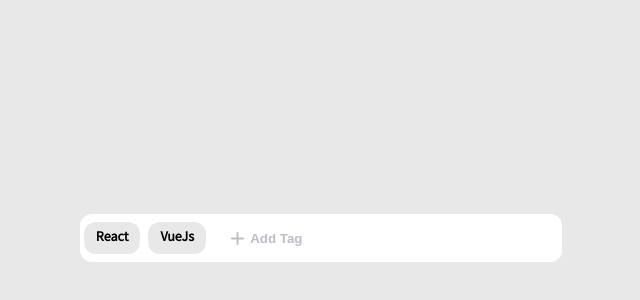
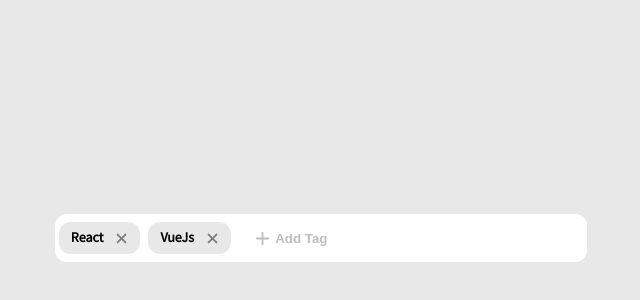
Before and after one commit to mrfarhadir/MultiSelectInput, a React (Create React App) app: page / in a window 1280 px wide. Shown: the part 162-462 px from the top of the page, without its empty margins (319-959 px from the left). Built offline with nearby package versions, Linux system fonts and the light colour scheme.

Commit message:
Update tags style and add close icon to them

```diff
--- a/src/components/MultiSelect/Tags.tsx
+++ b/src/components/MultiSelect/Tags.tsx
@@ -1,7 +1,10 @@
 import styled from "styled-components";
+import {CloseIcon} from "../icons/Close";
 
 const Tag = styled.span`
-  display: inline-block;
+  display: inline-flex;
+  align-items: center;
+  justify-content: space-between;
   height: 32px;
   padding: 0 12px;
   background: var(--background);
@@ -10,17 +13,30 @@
   line-height: 2.1;
   font-size: 14px;
   font-weight: bold;
+  & > *:last-child {
+    margin-left: 12px;
+  }
 `
 
+const TagButton = (props: { children: string }) => {
+	return (
+		<Tag>
+			{props.children}
+			<CloseIcon/>
+		</Tag>
+	)
+}
+
 const TagsWrapper = styled.div`
-	display: inline-block;
+  display: inline-block;
+  cursor: pointer;
 `
 
 export const Tags = () => {
 	return (
 		<TagsWrapper>
-			<Tag>React</Tag>
-			<Tag>VueJs</Tag>
+			<TagButton>React</TagButton>
+			<TagButton>VueJs</TagButton>
 		</TagsWrapper>
 	)
 }
--- /dev/null
+++ b/src/components/icons/Close.tsx
@@ -0,0 +1,6 @@
+
+export const CloseIcon = () => {
+	return (
+		<svg height="13" width="13" style={{fill: 'var(--accent)'}} version="1.1" viewBox="0 0 512 512"   xmlns="http://www.w3.org/2000/svg" ><path d="M437.5,386.6L306.9,256l130.6-130.6c14.1-14.1,14.1-36.8,0-50.9c-14.1-14.1-36.8-14.1-50.9,0L256,205.1L125.4,74.5  c-14.1-14.1-36.8-14.1-50.9,0c-14.1,14.1-14.1,36.8,0,50.9L205.1,256L74.5,386.6c-14.1,14.1-14.1,36.8,0,50.9  c14.1,14.1,36.8,14.1,50.9,0L256,306.9l130.6,130.6c14.1,14.1,36.8,14.1,50.9,0C451.5,423.4,451.5,400.6,437.5,386.6z"/></svg>
+	)
+}
```
